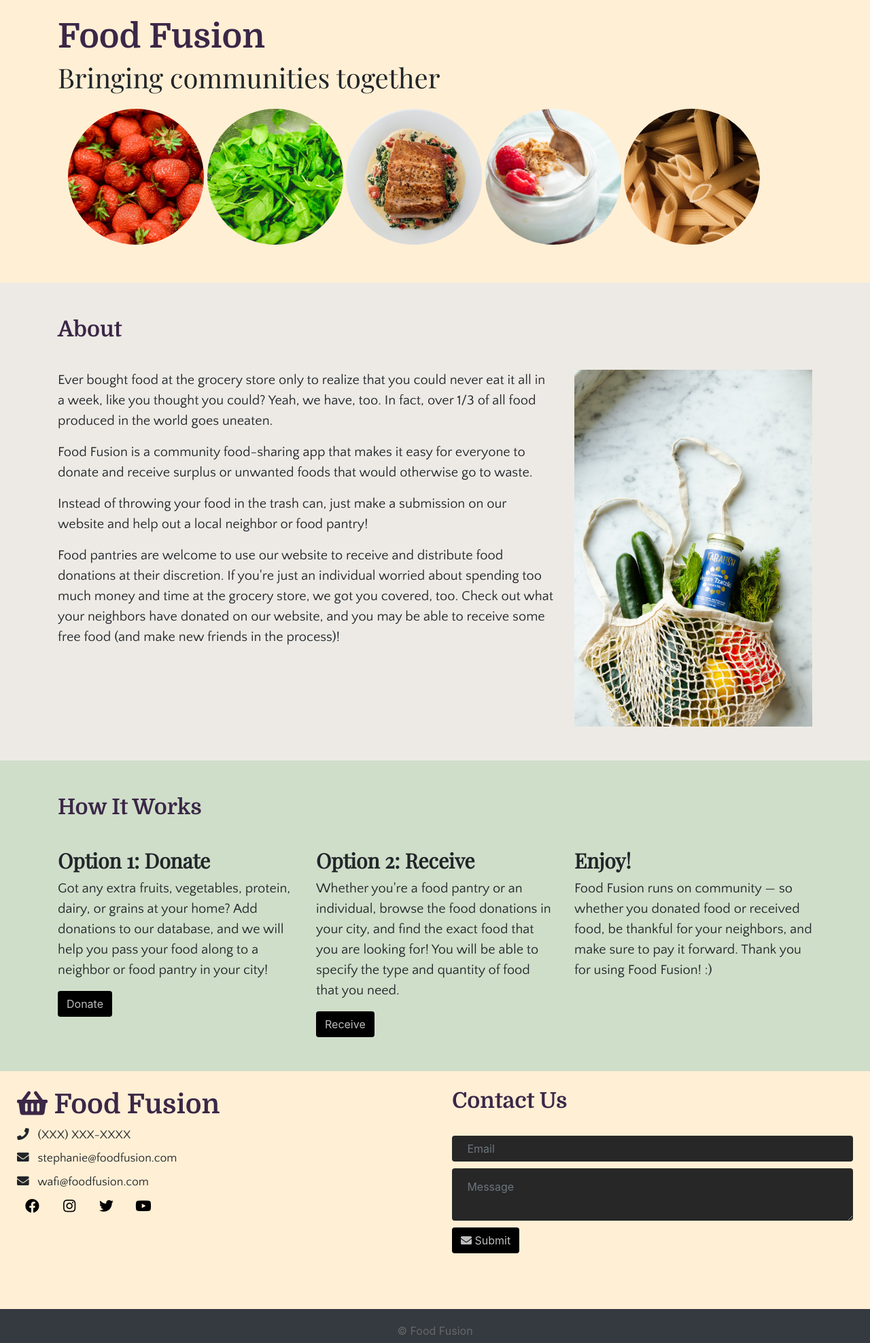
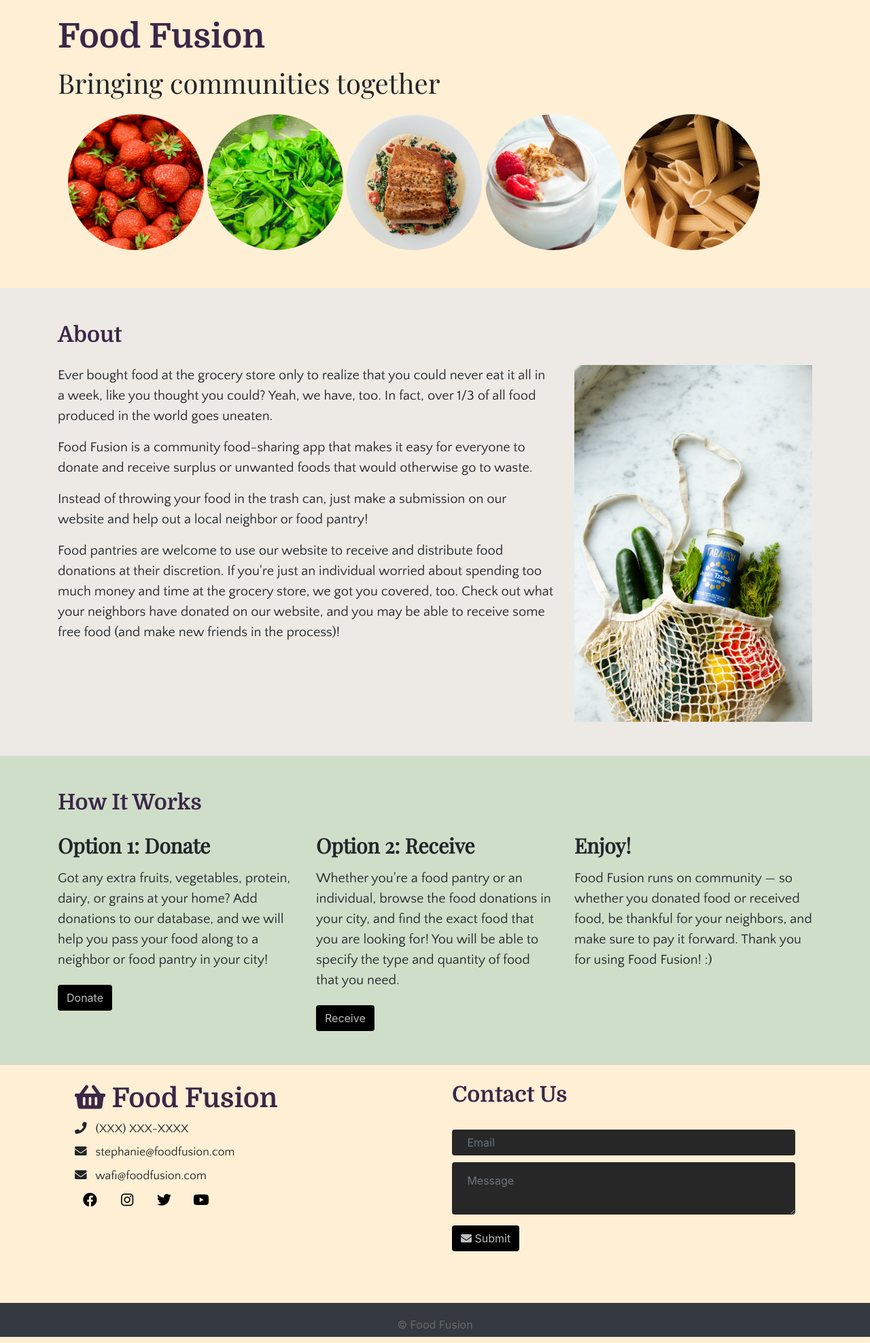
Before and after one commit to stephanieyen/Food-share, a Flask app: page / in a window 1280 px wide. Shown: the part 56-2032 px from the top of the page at 68% size. Run offline with Flask 2, Linux system fonts and the light colour scheme; some libraries are stand-ins or nearby versions.

Commit message:
edited all html files and style.css to improve consistency

```diff
--- a/static/css/style.css
+++ b/static/css/style.css
@@ -2,10 +2,6 @@
     background-color: papayawhip;
     padding: 50px;
     margin-top: 30px;
-}
-
-.page-section {
-    padding: 50px;
 }
 
 .masthead-heading,
@@ -24,125 +20,62 @@
     font-size: 40px;
 }
 
+.page-section {
+    padding: 50px;
+}
 .page-section-heading {
-    margin-bottom: 40px;
+    margin-bottom: 25px;
 }
 
-p {
+/* Body and form text */
+p,
+.form-group label {
     font-family: 'Quattrocento Sans', sans-serif;
     font-size: 20px;
 }
 
-/* .portrait {
-    height: 50%;
-    width: auto;
-    object-fit: contain;
-} */
-
-/*** FOOD EXAMPLES ***/
-
-#foodexamples {
-    align-content: center;
+.form-group input,
+.form-group select,
+.form-group form-control {
+    font-family: 'Quattrocento Sans', sans-serif;
+    font-size: 18px;
 }
 
-#imgwrapper {
-    display: inline-block;
-    position: relative;
-    text-align: center;
+.highlight {
+    background-color: papayawhip;
+    background-image: linear-gradient(to right, #fff2ac 0%, #ffefd5 100%);
 }
-#caption {
-    display: none;
-    font-family: 'Quattrocento Sans', sans-serif;
-    font-size: 150%;
-    position: absolute;
-    top: 50%;
-    left: 50%;
-    transform: translate(-50%, -50%);
-    color: #3b2747;
-    background-color: #papayawhip;
-    background-image: linear-gradient(to right, #fff2ac 0%, #ffefd5 100%);
+
+/* Card text */
+.card-title {
+    font-family: 'Domine', serif;
+    font-size: 30px;
+}
+.card-subtitle {
+    font-family: 'Playfair Display', serif;
+    font-size: 20px;
+}
+
+/* Buttons */
+.btn-custom {
+    background: black !important;
+    color: #bebdbd !important;
+    margin-top: 6px;
     transition: all .3s;
 }
-#imgwrapper:hover #caption {
-    display: block;
-    transition: all .3s;
-}
-.circular-landscape:hover,
-.circular-portrait:hover {
-    opacity: 0.5;
-    box-shadow: 0 0 5px 5px;
+.btn-custom:hover {
+    background: blue !important;
+    color: white !important;
     transition: all .3s;
 }
 
-.circular-landscape {
-    display: inline-block;
-    position: relative;
-    width: 200px;
-    height: 200px;
-    overflow: hidden;
-    border-radius: 50%;
-    transition: all .3s;
-}
-.circular-landscape img {
-    width: auto;
-    height: 100%;
-    margin-left: -25px;
-}
-
-.circular-portrait {
-    display: inline-block;
-    position: relative;
-    width: 200px;
-    height: 200px;
-    overflow: hidden;
-    border-radius: 50%;
-    transition: all .3s;
-}
-.circular-portrait img {
-    width: 100%;
-    height: auto;
-    margin-top: -55px;
-}
-
-/*** SPECIFIC SECTIONS ***/
-#about {
-    background-color: #edeae5;
-}
-
-#groceries {
-    display: inline-block;
-    position: relative;
-    height: auto;
-    max-width: 100%;
-}
-#groceries img {
-    max-width: 100%;
-    max-height: 100%;
-    margin: auto;
-    display: block;
-}
-
-#howitworks {
-    background-color: #cfdec9;
-}
-
-.how-it-works-heading {
-    font-family: 'Playfair Display', serif;
-    font-weight: bold;
-    font-size: 30px;
-}
-
-.donate {
-     background-color: #edeae5;
-}
-
-/* HEADER */
+/*** NAVBAR ***/
 
 .navbar-custom {
     background: papayawhip !important;
 }
 
-/* FOOTER */
+/*** FOOTER ***/
 
 .footer {
     background: papayawhip;
@@ -218,13 +151,117 @@ p {
     left: 0px;
     padding-top: 20px;
 }
-.btn-custom {
-    background: black !important;
-    color: #bebdbd !important;
+
+/*** FOOD EXAMPLES ***/
+
+.foodexamples {
+    align-content: center;
+}
+
+.foodexamples .imgwrapper {
+    display: inline-block;
+    position: relative;
+    text-align: center;
+}
+
+/* Make circular */
+.foodexamples .imgwrapper .circular-landscape {
+    display: inline-block;
+    position: relative;
+    width: 200px;
+    height: 200px;
+    overflow: hidden;
+    border-radius: 50%;
     transition: all .3s;
 }
-.btn-custom:hover {
-    background: blue !important;
-    color: white !important;
+.foodexamples .imgwrapper .circular-landscape img {
+    width: auto;
+    height: 100%;
+    margin-left: -25px;
+}
+.foodexamples .imgwrapper .circular-portrait {
+    display: inline-block;
+    position: relative;
+    width: 200px;
+    height: 200px;
+    overflow: hidden;
+    border-radius: 50%;
     transition: all .3s;
 }
+.foodexamples .imgwrapper .circular-portrait img {
+    width: 100%;
+    height: auto;
+    margin-top: -55px;
+}
+
+/* Hover effects */
+.foodexamples .imgwrapper #caption {
+    display: none;
+    font-family: 'Quattrocento Sans', sans-serif;
+    font-size: 150%;
+    position: absolute;
+    top: 50%;
+    left: 50%;
+    transform: translate(-50%, -50%);
+    color: #3b2747;
+    background-color: papayawhip;
+    background-image: linear-gradient(to right, #fff2ac 0%, #ffefd5 100%);
+    transition: all .3s;
+}
+.foodexamples .imgwrapper:hover #caption {
+    display: block;
+    transition: all .3s;
+}
+.foodexamples .imgwrapper .circular-landscape:hover,
+.foodexamples .imgwrapper .circular-portrait:hover {
+    opacity: 0.5;
+    box-shadow: 0 0 5px 5px;
+    transition: all .3s;
+}
+
+/*** SPECIFIC SECTIONS ***/
+
+/** index.html -- About Section **/
+#about-section {
+    background-color: #edeae5;
+}
+#groceries {
+    display: inline-block;
+    position: relative;
+    height: auto;
+    max-width: 100%;
+}
+#groceries img {
+    max-width: 100%;
+    max-height: 100%;
+    margin: auto;
+    display: block;
+}
+
+/** index.html -- How It Works Section **/
+#howitworks-section {
+    background-color: #cfdec9;
+}
+#howitworks-section h3 {
+    font-family: 'Playfair Display', serif;
+    font-weight: bold;
+    font-size: 30px;
+    margin-bottom: 15px;
+}
+
+/** donate.html **/
+#donate-masthead {
+    padding: 100px;
+    background-image: url("/../static/assets/vegetables.jpeg");
+    background-size: contain;
+    /* opacity: 0.6; */
+    background-color: rgba(255,255,255,0.6);
+    background-blend-mode: lighten;
+}
+#receive-masthead {
+    padding: 100px;
+}
+#donate-form-section,
+#receive-form-section {
+    background-color: #edeae5;
+}
--- a/templates/base.html
+++ b/templates/base.html
@@ -7,7 +7,7 @@
     <meta name="viewport" content="width=device-width, initial-scale=1, shrink-to-fit=no">
 
 	<!-- Import the webpage's stylesheet -->
-    <link rel="stylesheet" type="text/css" href="static/css/style.css?q={{ time }}" />
+    <link rel="stylesheet" type="text/css" href="/../static/css/style.css?q={{ time }}" />
 
     <!-- Import Font Awesome -->
     <link rel="stylesheet" href="https://use.fontawesome.com/releases/v5.11.2/css/all.css" integrity="sha384-KA6wR/X5RY4zFAHpv/CnoG2UW1uogYfdnP67Uv7eULvTveboZJg0qUpmJZb5VqzN" crossorigin="anonymous">
@@ -51,7 +51,7 @@
     <!-- FOOTER -->
     <div class="footer">
 
-      <div class="footer-content">
+      <div class="container footer-content">
 
         <div class="footer-section about">
           <h1 class="logo-text"><span><i class="fas fa-shopping-basket"></i></span> Food Fusion</h1>
--- a/templates/index.html
+++ b/templates/index.html
@@ -5,6 +5,7 @@
 {% extends "base.html" %}
 {% block content %}
 
+    <!-- NAV BAR -->
     <nav class="navbar navbar-expand-lg navbar-light navbar-custom fixed-top">
     <a class="navbar-brand" href="/index">
         <i class="fas fa-shopping-basket"></i>
@@ -28,36 +29,36 @@
     </div>
     </nav>
 
+    <!-- PAGE CONTENT -->
     <!-- Masthead -->
     <header class="masthead">
-        <div class="container align-items-center flex-column">
+        <div class="container flex-column">
             <!-- Masthead Heading -->
-            <h1 class="masthead-heading mb-0">Food Fusion</h1>
+            <h1 class="masthead-heading">Food Fusion</h1>
             <!-- Masthead Tagline -->
             <p class="masthead-subheading">Bringing communities together</p>
-            <div class="container" id="foodexamples">
-
-                <div id="imgwrapper">
+            <div class="container foodexamples">
+                <div class="imgwrapper">
                     <div class="circular-landscape"><img src="/../static/assets/strawberries.jpeg"></div>
                     <p id="caption">Fruits</p>
                 </div>
 
-                <div id="imgwrapper">
+                <div class="imgwrapper">
                     <div class="circular-landscape"><img src="/../static/assets/greenspinach.jpeg"></div>
                     <p id="caption">Vegetables</p>
                 </div>
 
-                <div id="imgwrapper">
+                <div class="imgwrapper">
                     <div class="circular-portrait"><img src="/../static/assets/salmon.jpeg"></div>
                     <p id="caption">Protein</p>
                 </div>
 
-                <div id="imgwrapper">
+                <div class="imgwrapper">
                     <div class="circular-landscape"><img src="/../static/assets/yogurt.jpg"></div>
                     <p id="caption">Dairy</p>
                 </div>
 
-                <div id="imgwrapper">
+                <div class="imgwrapper">
                     <div class="circular-landscape"><img src="/../static/assets/pasta.jpeg"></div>
                     <p id="caption">Grains</p>
                 </div>
@@ -65,7 +66,7 @@
    </header>
 
     <!-- About Section -->
-    <section class="page-section" id="about">
+    <section class="page-section" id="about-section">
         <div class="container">
             <!-- About Section Heading -->
             <h2 class="page-section-heading">About</h2>
@@ -85,26 +86,26 @@
     </section>
 
     <!-- How It Works Section -->
-    <section class="page-section" id="howitworks">
+    <section class="page-section" id="howitworks-section">
         <div class="container">
             <!-- How It Works Section Heading -->
             <h2 class="page-section-heading">How It Works</h2>
             <div class="row">
 
                 <div class="col-sm-4">
-                    <h3 class="how-it-works-heading">Option 1: Donate</h3>
+                    <h3>Option 1: Donate</h3>
                     <p>Got any extra fruits, vegetables, protein, dairy, or grains at your home? Add donations to our database, and we will help you pass your food along to a neighbor or food pantry in your city!</p>
                     <a class="btn btn-custom" href="/donate" role="button">Donate</a>
                 </div>
 
                 <div class="col-sm-4">
-                    <h3 class="how-it-works-heading">Option 2: Receive</h3>
+                    <h3>Option 2: Receive</h3>
                     <p>Whether you're a food pantry or an individual, browse the food donations in your city, and find the exact food that you are looking for! You will be able to specify the type and quantity of food that you need.</p>
                     <a class="btn btn-custom" href="/receive" role="button">Receive</a>
                 </div>
 
                 <div class="col-sm-4">
-                    <h3 class="how-it-works-heading">Enjoy!</h3>
+                    <h3>Enjoy!</h3>
                     <p>Food Fusion runs on community — so whether you donated food or received food, be thankful for your neighbors, and make sure to pay it forward. Thank you for using Food Fusion! :)</p>
                 </div>
 
@@ -112,5 +113,4 @@
         </div>
     </section>
 
-
 {% endblock %}
```
Also changed, not shown: templates/confirmation.html (+38 -34 lines), templates/donate.html (+21 -16 lines), templates/message.html (+39 -35 lines), templates/receive.html (+22 -14 lines). Lines whose indentation alone changed are shown as unchanged.
